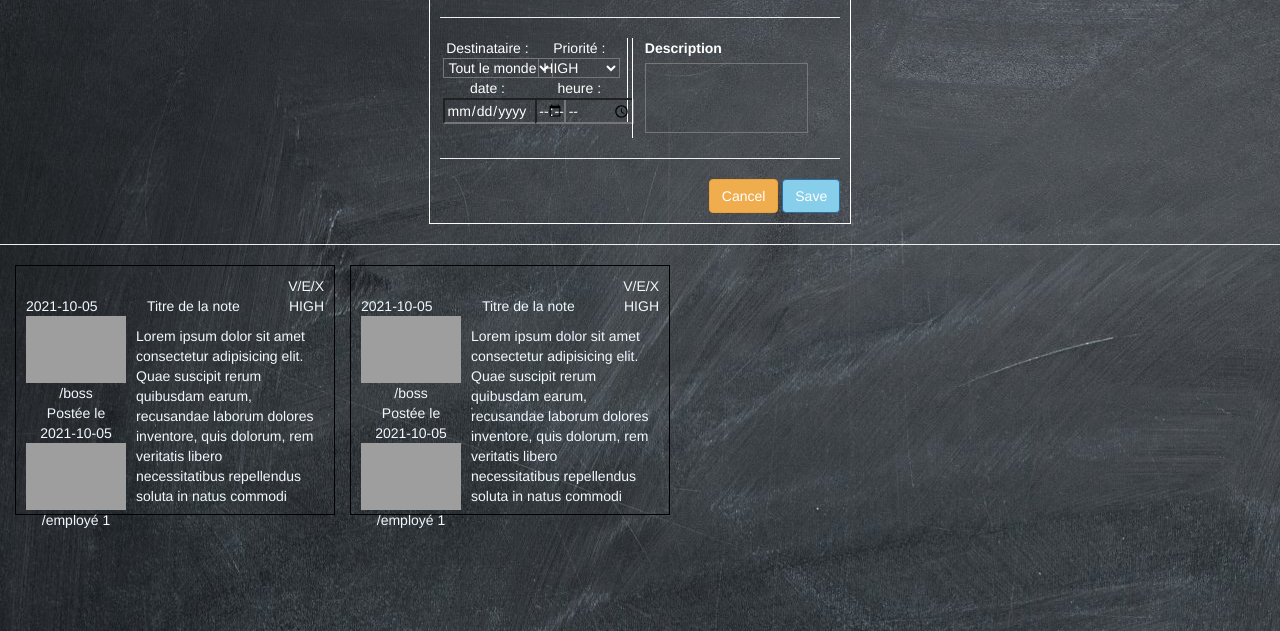
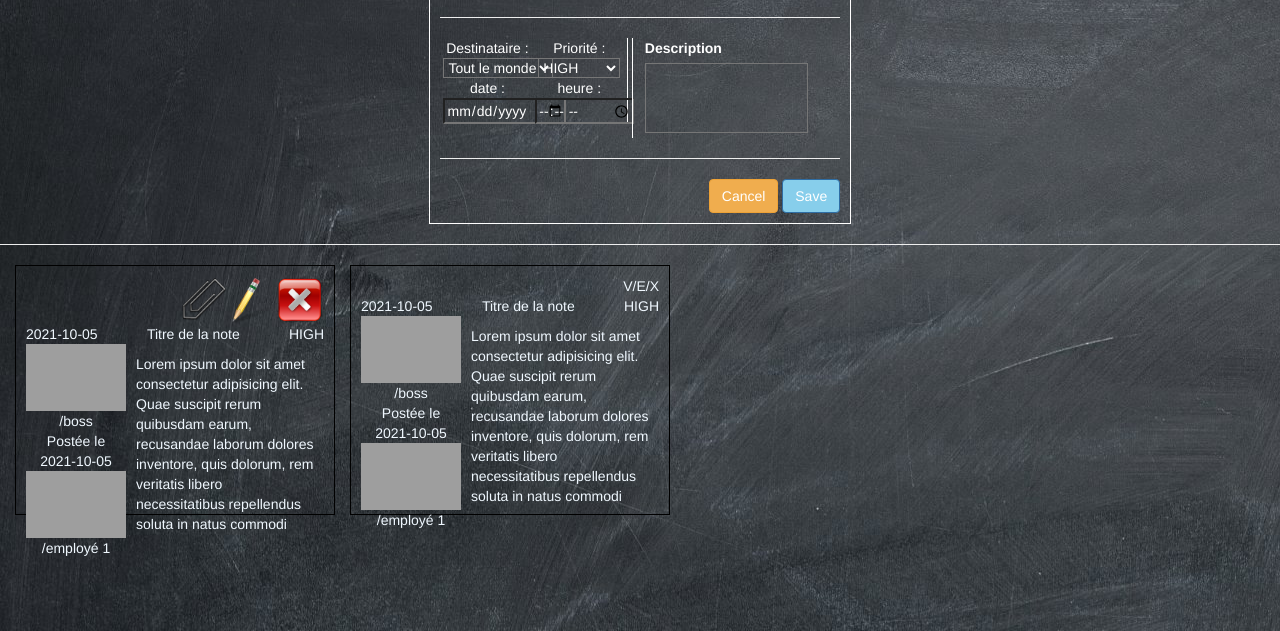
Before and after one commit to champix56/2021_10_05_DHL, a website: page index.html in a window 1280 px wide. Shown: the part 169-800 px from the top of the page. Drawn offline with nearby package versions, Linux system fonts and the light colour scheme; grey boxes are pictures that could not be loaded.

Commit message:
Mise enplace d'img pour les notes

```diff
--- a/index.html
+++ b/index.html
@@ -72,7 +72,10 @@
         <div id="messages-list">
             <div id="note-0" class="note">
                 <div class="note-buttons">
-                    <div class="empty"></div>V/E/X
+                    <div class="empty"></div>
+                    <img src="/img/fold.png" alt="" class="note-toggle">
+                    <img src="/img/edit.png" alt="" class="note-edit">
+                    <img src="/img/close.png" alt="" class="note-close">
                 </div>
                 <div class="note-header">
                     <div class="note-date">2021-10-05</div>
```
